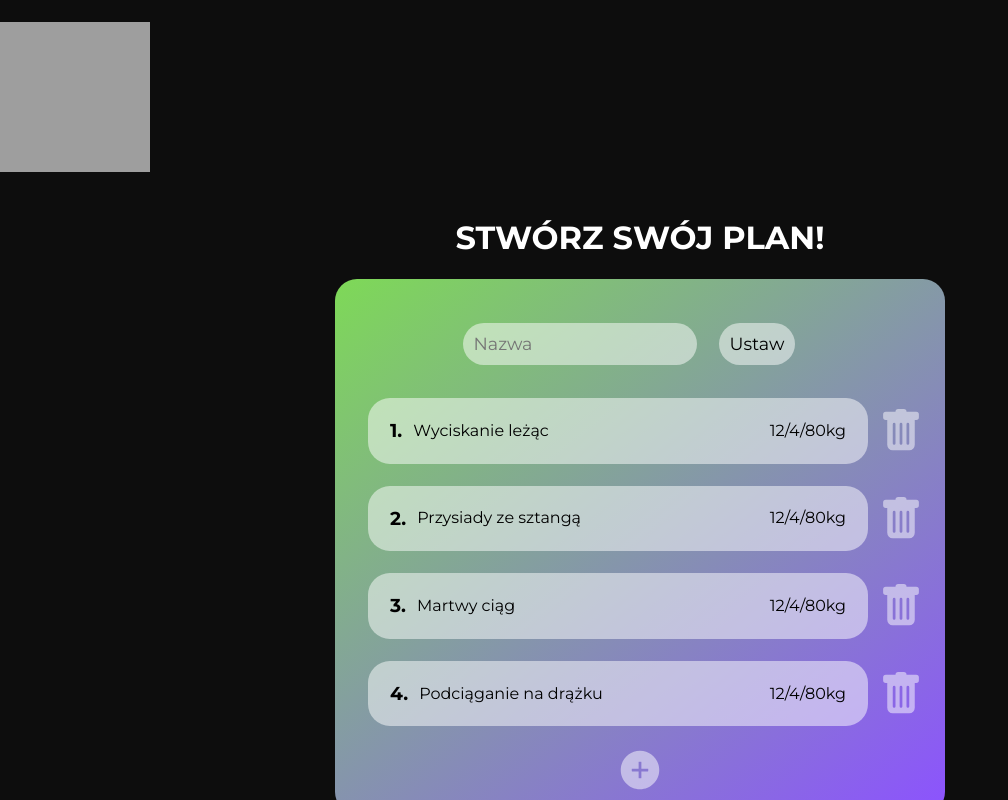
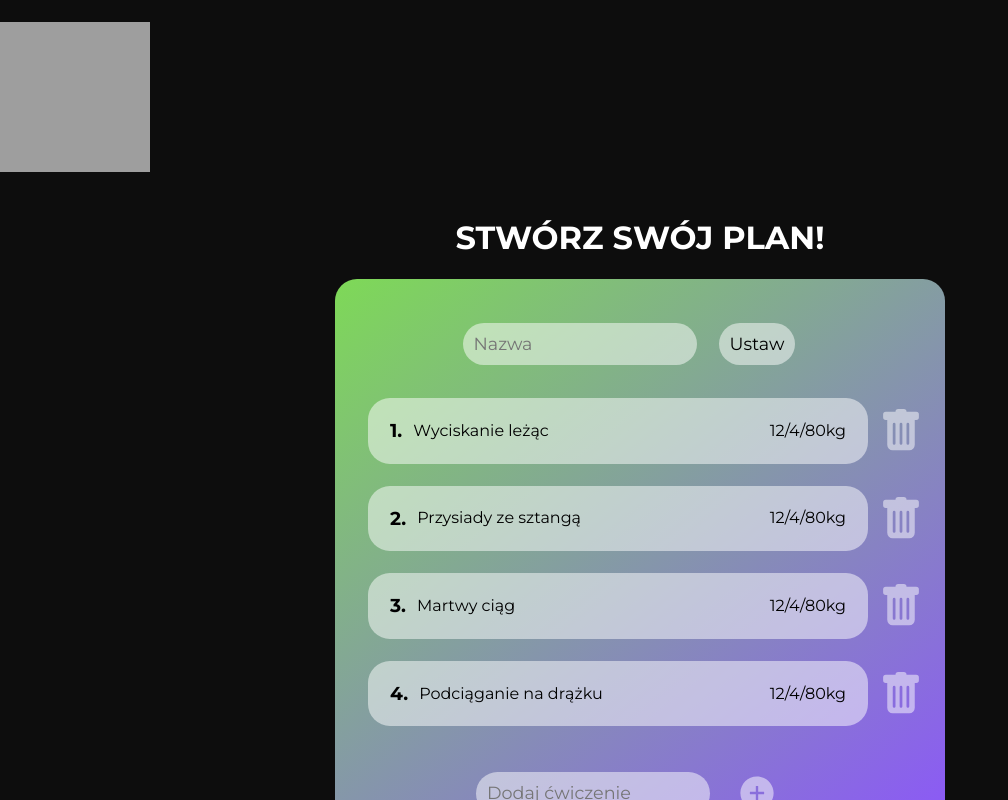
Before and after one commit to shauek97/plan-your-gainz, a React (Create React App) app: page / in a window 1280 px wide. Shown: the whole page, without its empty margins (0-1008 px from the left). Built offline with nearby package versions, Linux system fonts and the light colour scheme; grey boxes are pictures that could not be loaded.

Commit message:
Added input to add exercise

```diff
--- a/src/components/sections/MainSection/MainCreator/MainCreator.js
+++ b/src/components/sections/MainSection/MainCreator/MainCreator.js
@@ -7,6 +7,7 @@ import { AiFillPlusCircle } from "react-icons/ai";
 export default function MainCreator() {
   const [isName, setIsName] = useState(false);
   const [name, setName] = useState('');
+  const [title, setTitle] = useState('');
   const [exercises, setExercise] = useState([
     {
       id: 1,
@@ -63,9 +64,12 @@ export default function MainCreator() {
             <ExerciseField key={exercise.id} number={exercise.id} title={exercise.title} handleTrash={handleTrash}/>
           )
         )}
-        <div className={styles.addingButton}>
+        <form className={styles.addingForm}>
+        <input type="text" value={exercises.title} placeholder="Dodaj ćwiczenie"></input>
+        <button className={styles.addingButton}>
         <AiFillPlusCircle />
-        </div>
+        </button>
+        </form>
       </div>
     </section>
   );
--- a/src/components/sections/MainSection/MainCreator/MainCreator.module.scss
+++ b/src/components/sections/MainSection/MainCreator/MainCreator.module.scss
@@ -86,20 +86,38 @@
   cursor: pointer;
 }
 
+.addingForm{
+  display: flex;
+  justify-content: center;
+  align-items: center;
+  font-size: $base-size * 0.8;
+  padding: $base-size;
+  input{
+    padding: $base-size * 0.5;
+    font-family: $font-first;
+    font-size: $base-size * 0.8;
+    border: none;
+    background-color: #ffffff80;
+    border-radius: $base-size;
+    transition: $transition;
+  }
+  input:focus {
+    outline: none;
+    animation: pulse 1s infinite;
+  }
+}
+
 .addingButton {
   display: flex;
   align-items: center;
-  justify-content: center;
-  margin: 0 auto;
-  margin-top: $base-size*0.5;
+  margin: $base-size*0.5 $base-size;
   max-width: 50px;
   font-size: $base-size * 2;
   color: #ffffff80;
   transition: $transition;
-  icon {
-    display: flex;
-    align-items: center;
-  }
+  text-decoration: none;
+  background-color: transparent;
+  border: none;
 }
 
 .addingButton:hover {
```
